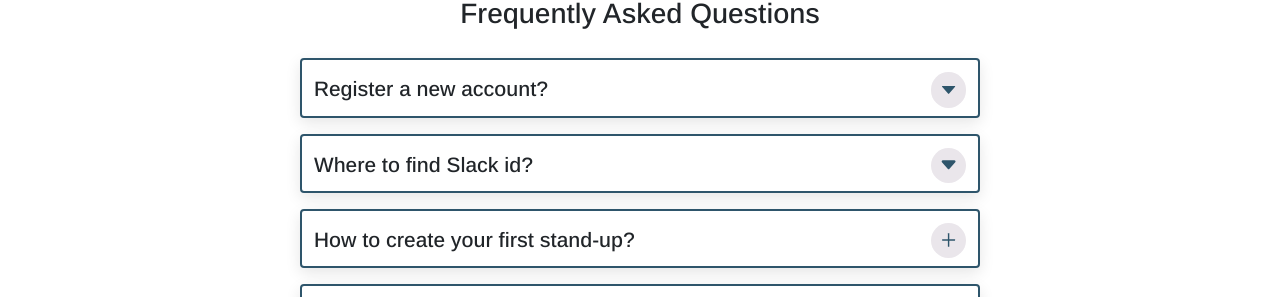
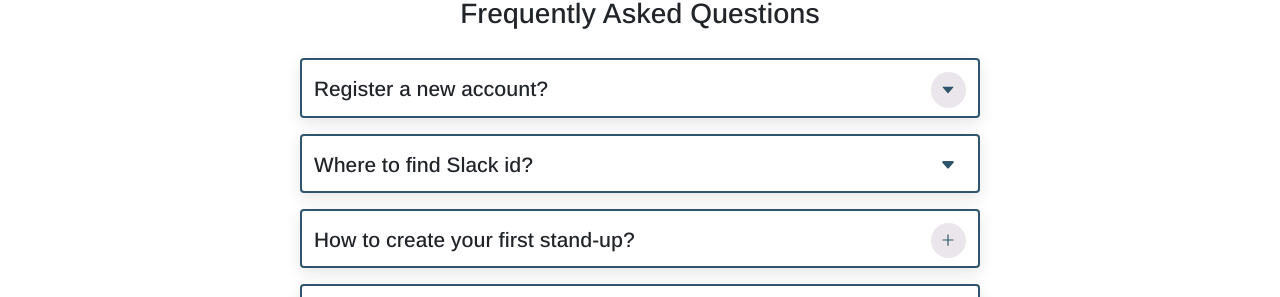
Before and after one commit to omerffaruk/Goal-app-CYF-final-project-1, a React (Create React App) app in the folder client/: page /about in a window 1280 px wide. Shown: the part 490-787 px from the top of the page. Built offline with nearby package versions, Linux system fonts and the light colour scheme.

Commit message:
refactor: try new styles for faq section

```diff
--- a/client/src/pages/Home.css
+++ b/client/src/pages/Home.css
@@ -497,15 +497,20 @@ ul {
 	border-radius: 50%;
 	color: #2e556b;
 	cursor: pointer;
-	margin-left: 1rem;
+	margin-left: 0.6rem;
 	align-self: center;
 	min-width: 2rem;
 }
 
-.guide-ctn header button svg {
+.guide-ctn article:nth-of-type(2) header button {
+	background-color: white;
+	color: #2e556b;
+}
+
+/* .guide-ctn header button svg {
 	height: 40px;
 	width: auto;
-}
+} */
 
 .guide-link-ctn {
 	font-size: 2em;
```
